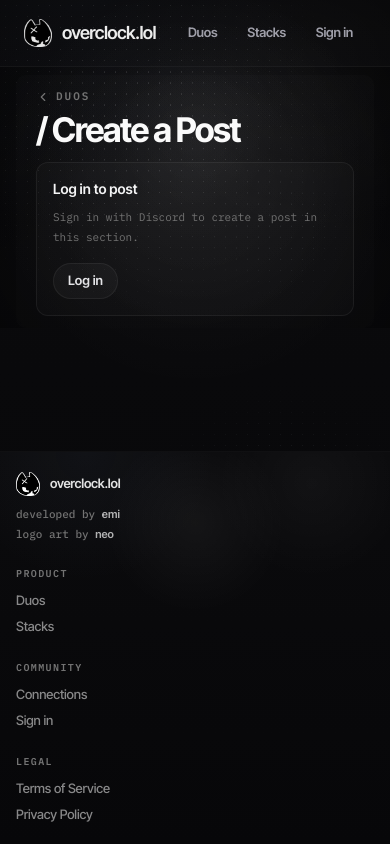
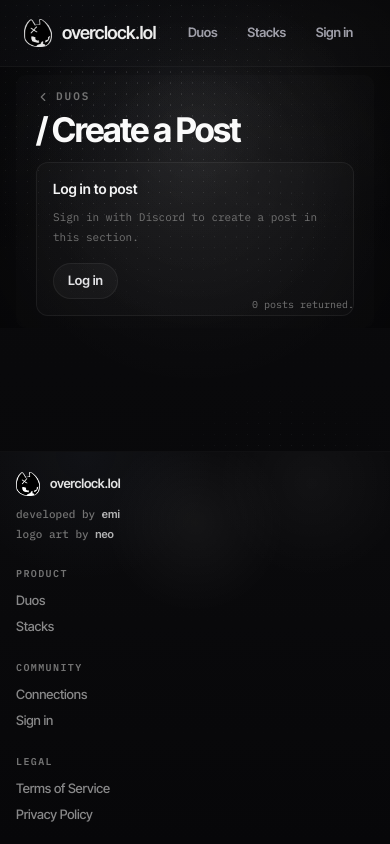
Before and after one commit to emijane/overclock.lol, a Next.js app in the folder overclock/: page /duos/create in a window 390 px wide. Built offline with nearby package versions, Linux system fonts and the light colour scheme; no server answers.

Commit message:
anchor duos returned post count to header bottom-right corner

```diff
--- a/overclock/app/lfg/components/lfg-page-shell.tsx
+++ b/overclock/app/lfg/components/lfg-page-shell.tsx
@@ -126,7 +126,8 @@ function LFGSearchBar({
   type: LFGType;
 }) {
   return (
-    <form action={`/${type}`} className="mt-4 max-w-[30rem] sm:mt-5">
+    <div className="mt-4 space-y-1.5 sm:mt-5">
+      <form action={`/${type}`} className="max-w-[30rem]">
         <div className="flex items-center gap-2.5 rounded-[10px] border border-white/[0.04] bg-white/[0.015] px-2.5 py-2">
           <span className="grid h-7 w-7 shrink-0 place-items-center rounded-full border border-white/[0.04] bg-white/[0.02] text-zinc-500">
             <SearchIcon className="h-3.5 w-3.5" />
@@ -158,10 +159,13 @@ function LFGSearchBar({
             <input type="hidden" name="region" value={feedFilters.region} />
           ) : null}
         </div>
-      <p className="oc-profile-meta mt-1.5 px-1 text-[10px]">
+      </form>
+      <div className="px-1">
+        <p className="oc-profile-meta text-[10px]">
           Search uses {LFG_SEARCH_MIN_CHARACTERS}-{LFG_SEARCH_MAX_CHARACTERS} characters.
         </p>
-    </form>
+      </div>
+    </div>
   );
 }
 
@@ -318,6 +322,7 @@ export async function LFGPageShell({
   const profileSetupCtaLabel = "Open Competitive Profile";
   const sectionHref = type ? `/${type}` : "/lfg";
   const visiblePostCount = pageData.posts.length;
+  const duosResultsLabel = `${visiblePostCount} ${visiblePostCount === 1 ? "post" : "posts"} returned`;
   const resolvedCreatePostHref = createPostHref ?? (type ? `/${type}/create` : "/lfg");
   const guestCreateHref = type ? `/login?next=/${type}/create` : "/login";
   const isComposerOnlyPage = shouldShowComposer && !shouldShowFeed;
@@ -415,7 +420,7 @@ export async function LFGPageShell({
           >
             <header
               className={`px-5 sm:px-6 ${
-                isComposerOnlyPage ? "py-3 sm:py-4" : isDuosPage ? "py-4 sm:py-5" : "py-5 sm:py-7"
+                isComposerOnlyPage ? "py-3 sm:py-4" : isDuosPage ? "relative py-4 sm:py-5" : "py-5 sm:py-7"
               }`}
             >
               <div className={isComposerOnlyPage ? "space-y-3" : isDuosPage ? "space-y-4" : "space-y-5"}>
@@ -503,6 +508,12 @@ export async function LFGPageShell({
                     <LFGSearchBar feedFilters={feedFilters} type={type} />
                   ) : null}
                 </div>
+                {isDuosPage ? (
+                  <p className="oc-profile-meta pointer-events-none absolute bottom-4 right-5 text-[10px] text-right sm:bottom-5 sm:right-6">
+                    {duosResultsLabel}
+                    {hasActiveLFGFeedFilters(feedFilters) ? " with current filters." : "."}
+                  </p>
+                ) : null}
 
               {type && shouldShowComposer ? (
                 <PageReveal
```
Lines whose indentation alone changed are shown as unchanged.
